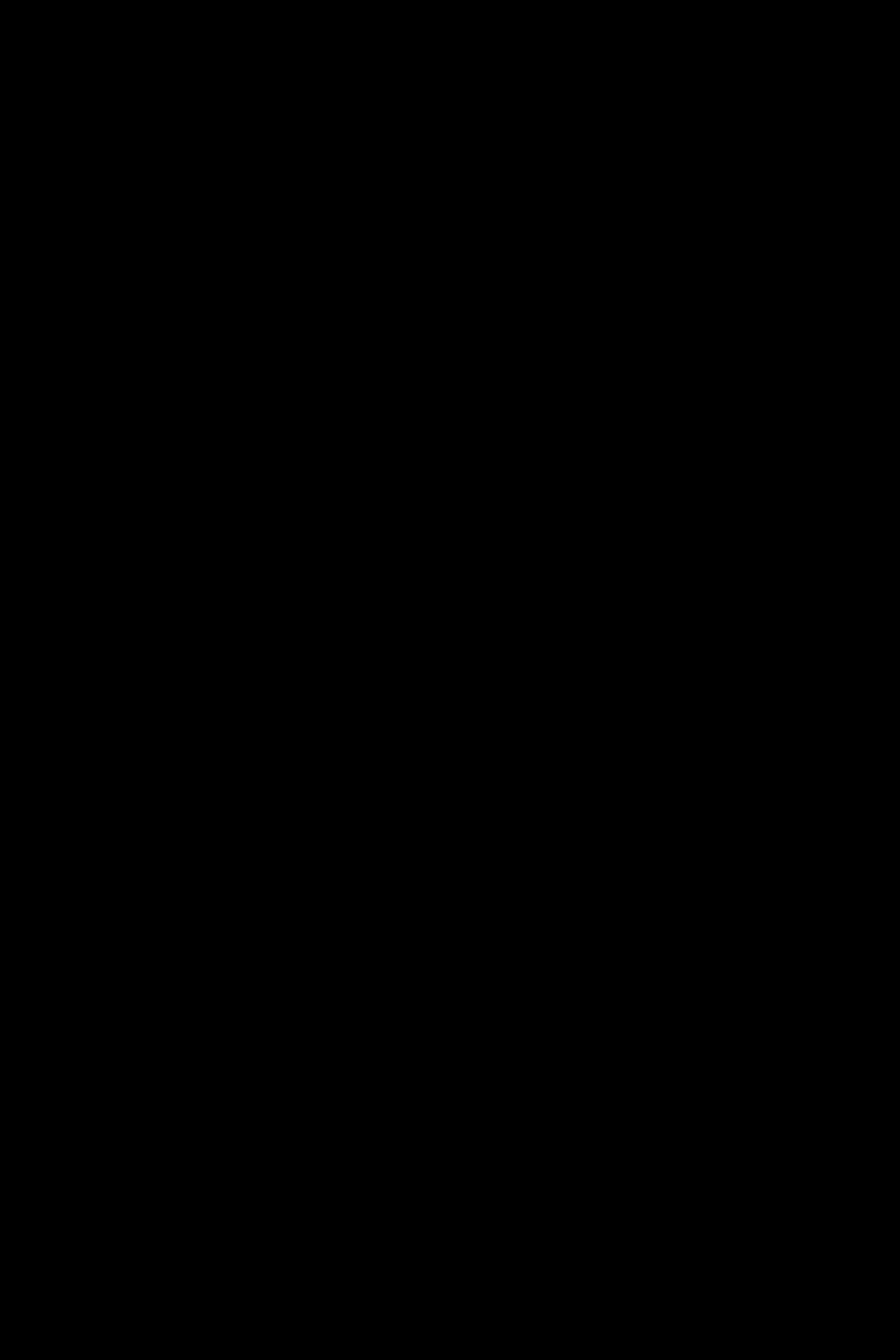
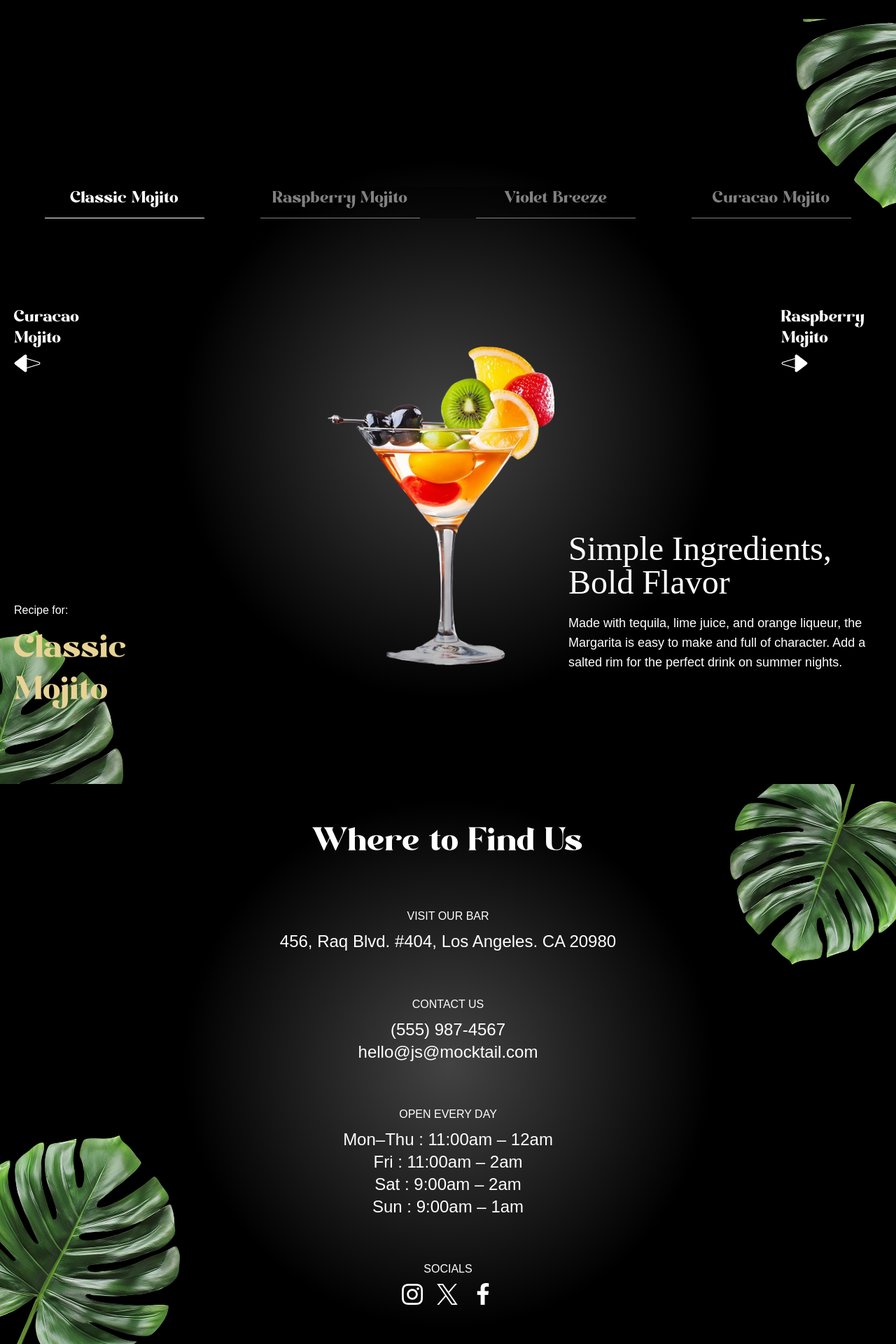
Before and after one commit to ashifalu/gsap-cocktails, a React (Vite) app in the folder mojito/: page / in a window 1280 px wide. Shown: the part 3985-5905 px from the top of the page at 70% size. Before the commit the page ends 4012 px from the top, so only its background shows below. Built offline with nearby package versions, Linux system fonts and the light colour scheme; a web font is replaced by a local one.

Commit message:
implement footer section

```diff
--- a/mojito/constants/index.js
+++ b/mojito/constants/index.js
@@ -134,7 +134,7 @@
  },
 ];
 
-const sliderLists = [
+const allCocktails = [
  {
 	id: 1,
 	name: "Classic Mojito",
@@ -179,5 +179,5 @@
  openingHours,
  storeInfo,
  socials,
- sliderLists,
+ allCocktails,
 };
--- a/mojito/src/App.jsx
+++ b/mojito/src/App.jsx
@@ -5,6 +5,8 @@
 import Cocktails from './components/Cocktails';
 import About from './components/About';
 import Art from './components/Art';
+import Menu from './components/Menu';
+import Contact from './components/Contact';
 
 
 gsap.registerPlugin(ScrollTrigger, SplitText);
@@ -17,6 +19,8 @@
         <Cocktails/>
         <About/>
         <Art/>
+        <Menu/>
+        <Contact/>
     </main>
   )
 }
--- /dev/null
+++ b/mojito/src/components/Contact.jsx
@@ -0,0 +1,60 @@
+import React from 'react'
+import { openingHours, socials } from '../../constants'
+import { useGSAP } from '@gsap/react'
+import {SplitText} from 'gsap/all'
+import gsap from 'gsap'
+
+const Contact = () => {
+
+    useGSAP(()=>{
+        const titleSplit = SplitText.create('#contact h2',{type: 'words'})
+
+    const timeLine = gsap.timeline({
+        scrollTrigger: {
+            trigger: '#contact',
+            start: 'top center',
+        },
+        ease : 'power1.inOut'
+    })
+    timeLine.from(titleSplit.words,{opacity:0,yPercent:100,stagger:.02})
+    timeLine.from('#contact h3,#contact p',{opacity:0,yPercent:100,stagger:.02})
+    timeLine.from('#f-right-leaf',{yPercent:-50,duration:1,ease:'power1.inOut'})
+    timeLine.from('#f-left-leaf',{yPercent:-50,duration:1,ease:'power1.inOut',},'<')
+ })
+  return (
+    <footer id='contact'>
+        <img src="/images/footer-right-leaf.png"  alt="ight-leaf" id='f-right-leaf' />
+        <img src="/images/footer-left-leaf.png"  alt="left-leaf" id='f-left-leaf' />
+        <div className="content">
+            <h2>Where to Find Us </h2>
+            <div>
+                <h3>Visit Our Bar</h3>
+                <p>456, Raq Blvd. #404, Los Angeles. CA 20980</p>
+            </div>
+            <div>
+                <h3>Contact Us</h3>
+                <p>(555) 987-4567</p>
+                <p>hello@js@mocktail.com</p>
+            </div>
+            <div>
+                <h3>Open Every Day</h3>
+                {openingHours.map((time)=>(
+                    <p>{time.day} : {time.time}</p>
+                ))}
+            </div>
+            <div>
+                <h3>Socials</h3>
+                <div className="flex-center gap-5">
+                    {socials.map((social)=>(
+                    <a href={social.url} key={social.name} target='_blank' rel='noopener noreferrer' aria-label={social.name}>
+                        <img src={social.icon} alt="" />
+                    </a>
+                ))}
+                </div>
+            </div>
+        </div>
+    </footer>
+  )
+}
+
+export default Contact
--- /dev/null
+++ b/mojito/src/components/Menu.jsx
@@ -0,0 +1,90 @@
+'use client';
+
+import React, { useRef, useState } from 'react'
+import { allCocktails } from '../../constants'
+import { useGSAP } from '@gsap/react';
+import gsap from 'gsap';
+
+const Menu = () => {
+    const contentRef =useRef();
+    const [currentIndex,setCurrentIndex] = useState(0)
+
+    useGSAP(()=>{
+        gsap.fromTo('#title',{opacity:0},{opacity:1,duration:1})
+        gsap.fromTo('.cocktail',{opacity:0,xPercent:-100},{opacity:1,duration:1,ease:'power1.inOut',xPercent:0})
+    },[currentIndex])
+        gsap.fromTo('.details h2',{opacity:0,yPercent:100},{opacity:1,duration:1,yPercent:0,ease:'power1.inOut'})
+        gsap.fromTo('.details p',{opacity:0,yPercent:100},{opacity:100,duration:1,yPercent:0,ease:'power1.inOut'})
+
+
+
+
+    const count = allCocktails.length
+
+    const goSlide = (index)=> {
+        const newIndex = (index + count) % count
+        setCurrentIndex(newIndex)
+
+    }
+
+    const getCocktail= (indexOf) => {
+        return(
+            allCocktails[(currentIndex+indexOf+count)%count]
+        )
+    }
+
+        const currentCocktail = getCocktail(0)
+        const prevCocktail = getCocktail(-1)
+        const nextCocktail = getCocktail(1)
+
+  return (
+    <section id='menu' aria-labelledby='menu-heading'>
+        <img src="/images/slider-left-leaf.png" alt="left-leaf" id='m-left-leaf' />
+        <img src="/images/slider-right-leaf.png" alt="right-leaf" id='m-right-leaf' />
+        <h2 id='menu-heading' className='sr-only'>
+            Cocktail Menu
+        </h2>
+        <nav className='cocktail-tabs' aria-label='Cocktail Navigation'>
+            {allCocktails.map((cocktail,index)=> {
+                // const isActive = (index == currentIndex)? true : false;
+                const isActive = index === currentIndex;
+                return(
+                    <button key={cocktail.id} className={`${isActive? 'text-white border-white' : 'text-white/50 border-white/50'}`} onClick={()=>goSlide(index)}>
+                        {cocktail.name}
+                    </button>
+                )
+
+            })
+            }
+        </nav>
+        <div className="content">
+            <div className="arrows">
+                <button className='text-left' onClick={()=>goSlide(currentIndex-1)}>
+                    <span>{prevCocktail.name}</span>
+                    <img src="/images/right-arrow.png" alt="right-arrow" aria-hidden='true' />
+                </button>
+                <button className='text-left' onClick={()=>goSlide(currentIndex+1)}>
+                    <span>{nextCocktail.name}</span>
+                    <img src="/images/left-arrow.png" alt="right-arrow" aria-hidden='true' />
+                </button>
+            </div>
+            <div className="cocktail">
+                <img src={currentCocktail.image} alt="current-image" className='object-contain' />
+            </div>
+            <div className="recipe">
+                <div ref={contentRef} className='info'>
+                    <p>Recipe for:</p>
+                    <p id='title'>{currentCocktail.name}</p>
+                </div>
+                <div className="details">
+                <h2>{currentCocktail.title}</h2>
+                <p>{currentCocktail.description}</p>
+                </div>
+
+            </div>
+        </div>
+    </section>
+  )
+}
+
+export default Menu
```
